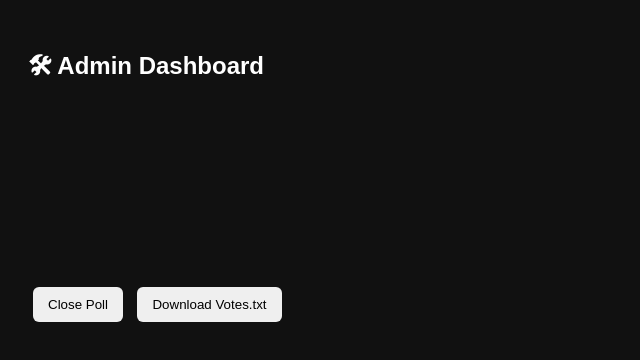
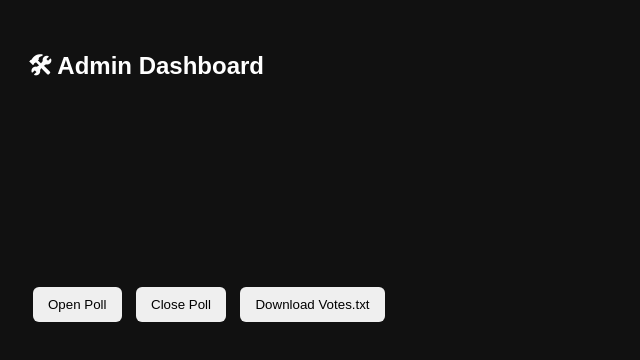
Before and after one commit to 9368509456RAVI/pro-poll-system, a website: page admin.html in a window 1280 px wide. Shown: the whole page, without its empty margins (0-640 px from the left). Drawn offline with nearby package versions, Linux system fonts and the light colour scheme; no server answers.

Commit message:
admin.html

```diff
--- a/admin.html
+++ b/admin.html
@@ -12,6 +12,7 @@ button{padding:10px 15px;margin:5px;border:none;border-radius:6px;cursor:pointer
 <body>
 
 <h2>🛠 Admin Dashboard</h2>
+  <button onclick="openPoll()">Open Poll</button>
 <button onclick="closePoll()">Close Poll</button>
 <a href="/api/export"><button>Download Votes.txt</button></a>
 
```
